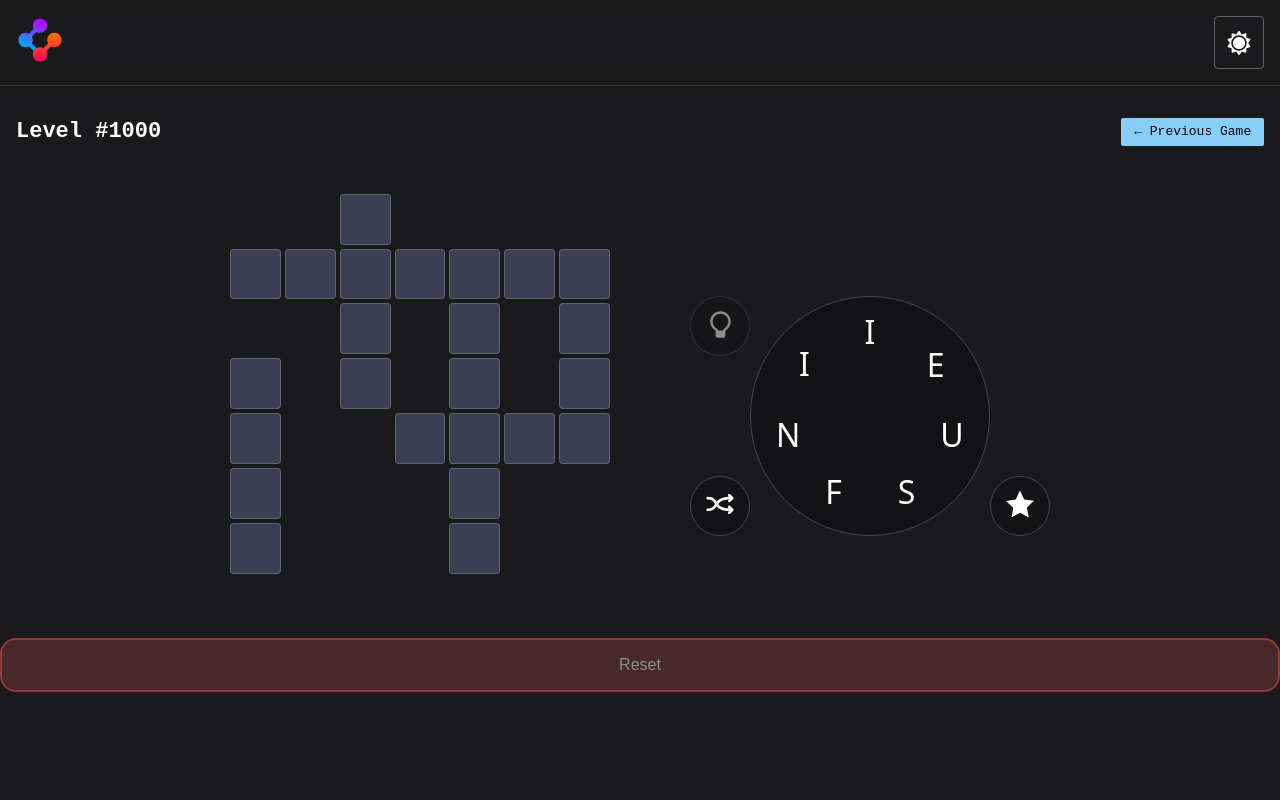
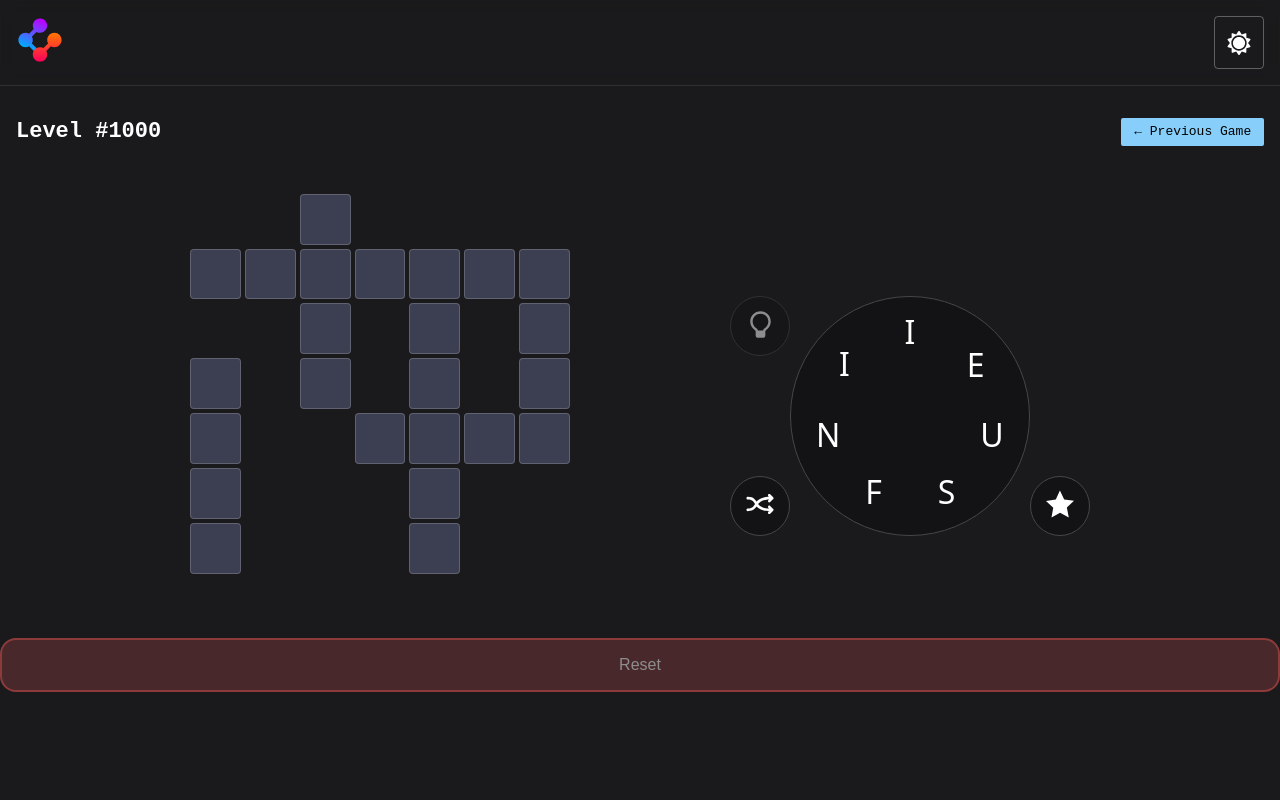
Before and after one commit to tylertierney/wordscapes, a React (Vite) app: page /puzzles/1000 in a window 1280 px wide. Shown: the top 800 px of the page. Built offline with nearby package versions, Linux system fonts and the light colour scheme; what js-confetti would draw is missing.

Commit message:
styles + scroll restoration

```diff
--- a/src/App.tsx
+++ b/src/App.tsx
@@ -1,9 +1,10 @@
-import { Outlet } from 'react-router-dom'
+import { Outlet, ScrollRestoration } from 'react-router-dom'
 import { ToastContainer } from 'react-toastify'
 
 function App() {
   return (
     <>
+      <ScrollRestoration />
       <Outlet></Outlet>
       <ToastContainer
         position='top-center'
--- a/src/components/Game/Game.module.scss
+++ b/src/components/Game/Game.module.scss
@@ -18,6 +18,8 @@
       display: flex;
       justify-content: space-between;
       align-items: center;
+      gap: 12px;
+      flex-wrap: wrap;
 
       .hoverableLink {
         transition: 0.1s ease-in-out;
@@ -66,7 +68,7 @@
   }
 }
 
-@media only screen and (min-width: 720px) {
+@media only screen and (min-width: 740px) {
   .game {
     .levelAndLinks {
       flex-direction: row;
@@ -81,8 +83,6 @@
     .crosswordAndInputs {
       flex-direction: row;
       justify-content: space-around;
-      width: 720px;
-      align-self: center;
     }
   }
 }
@@ -90,6 +90,8 @@
 @media only screen and (min-width: 900px) {
   .game {
     .crosswordAndInputs {
+      align-self: center;
+      justify-content: space-between;
       width: 900px;
     }
   }
```
